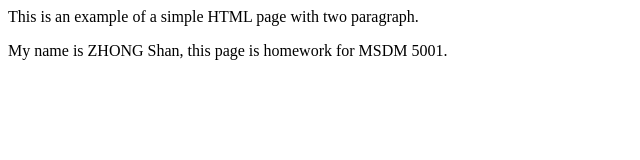
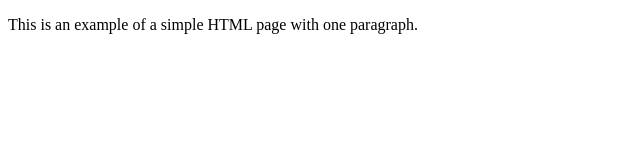
Before and after one commit to cl0ckh1ll/cl0ckh1ll.github.io, a plain HTML site: page index.html in a window 1280 px wide. Shown: the whole page, without its empty margins (0-640 px from the left). Drawn offline with Linux system fonts and the light colour scheme.

Commit message:
Add files via upload

```diff
--- a/index.html
+++ b/index.html
@@ -1,2 +1,9 @@
-  <p>This is an example of a simple HTML page with two paragraph.</p>
-  <p>My name is ZHONG Shan, this page is homework for MSDM 5001.</p>
+<!DOCTYPE html>
+<html>
+    <head>
+        <title>Hello, World!</title>
+    </head>
+    <body>
+        <p>This is an example of a simple HTML page with one paragraph.</p>
+    </body>
+</html>
```
